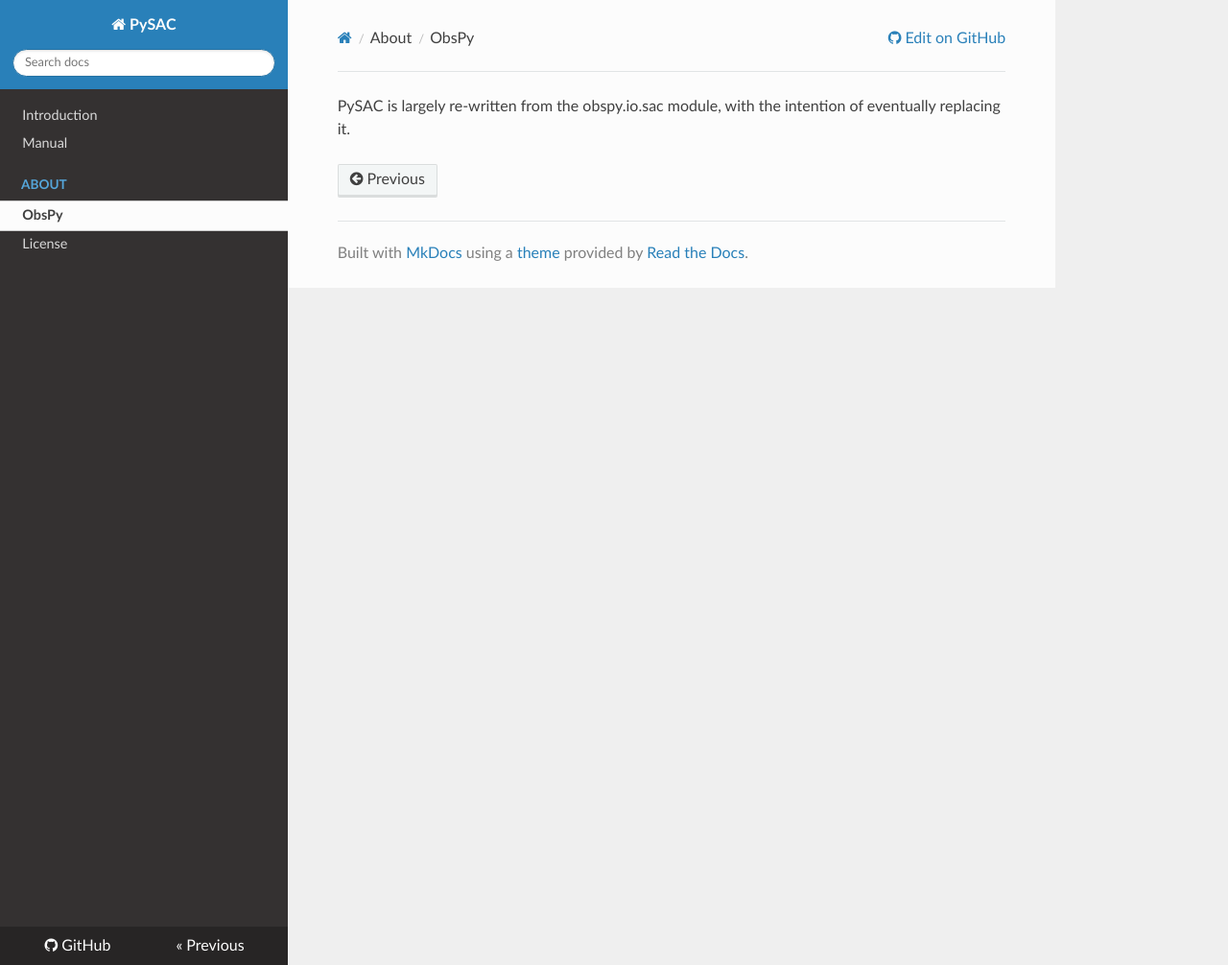
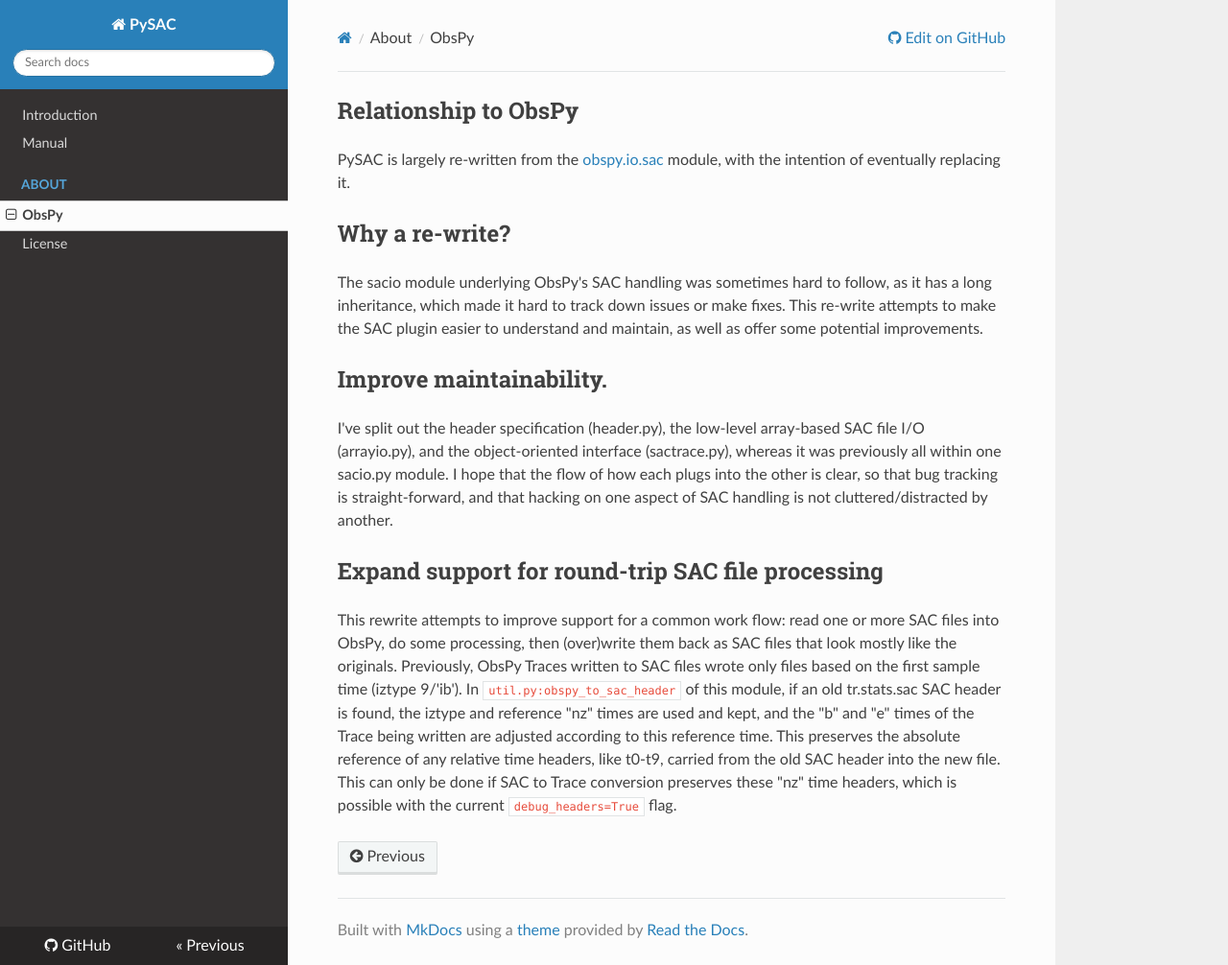
Before and after one commit to LANL-Seismoacoustics/pysac, an MkDocs documentation site: the page built from docs/obspy.md, in a window 1280 px wide and 1006 px high. Shown: the whole window at 96% size. Built offline with MkDocs 1.6.1, drawn with Linux system fonts in a browser that asks for light colours; nearby versions of some CDN libraries; old or Windows-style settings are respelled for this version of MkDocs.

Commit message:
Fill-out relationship to ObsPy.

```diff
--- a/docs/obspy.md
+++ b/docs/obspy.md
@@ -1,2 +1,35 @@
-PySAC is largely re-written from the obspy.io.sac module, with the intention of
-eventually replacing it.
+## Relationship to ObsPy
+
+PySAC is largely re-written from the
+[obspy.io.sac](https://github.com/obspy/obspy/tree/master/obspy/io/sac) module,
+with the intention of eventually replacing it.
+
+## Why a re-write?
+
+The sacio module underlying ObsPy's SAC handling was sometimes hard to follow,
+as it has a long inheritance, which made it hard to track down issues or make
+fixes. This re-write attempts to make the SAC plugin easier to understand and
+maintain, as well as offer some potential improvements.
+
+## Improve maintainability.
+
+I've split out the header specification (header.py), the low-level array-based
+SAC file I/O (arrayio.py), and the object-oriented interface (sactrace.py),
+whereas it was previously all within one sacio.py module. I hope that the flow
+of how each plugs into the other is clear, so that bug tracking is
+straight-forward, and that hacking on one aspect of SAC handling is not
+cluttered/distracted by another.
+
+## Expand support for round-trip SAC file processing
+
+This rewrite attempts to improve support for a common work flow: read one or
+more SAC files into ObsPy, do some processing, then (over)write them back as
+SAC files that look mostly like the originals. Previously, ObsPy Traces written
+to SAC files wrote only files based on the first sample time (iztype 9/'ib').
+In `util.py:obspy_to_sac_header` of this module, if an old tr.stats.sac SAC
+header is found, the iztype and reference "nz" times are used and kept, and the
+"b" and "e" times of the Trace being written are adjusted according to this
+reference time. This preserves the absolute reference of any relative time
+headers, like t0-t9, carried from the old SAC header into the new file. This
+can only be done if SAC to Trace conversion preserves these "nz" time headers,
+which is possible with the current `debug_headers=True` flag.
```
